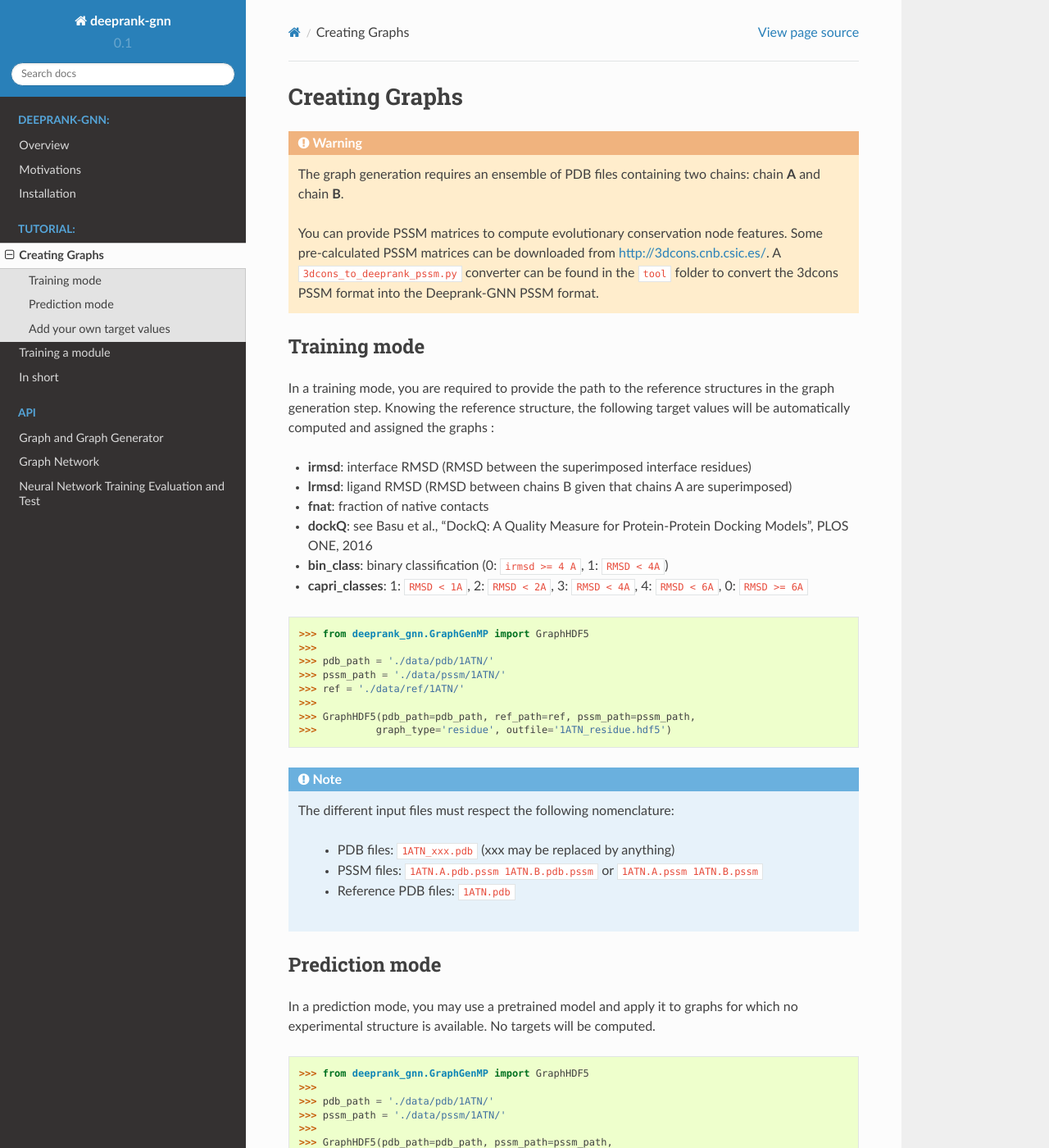
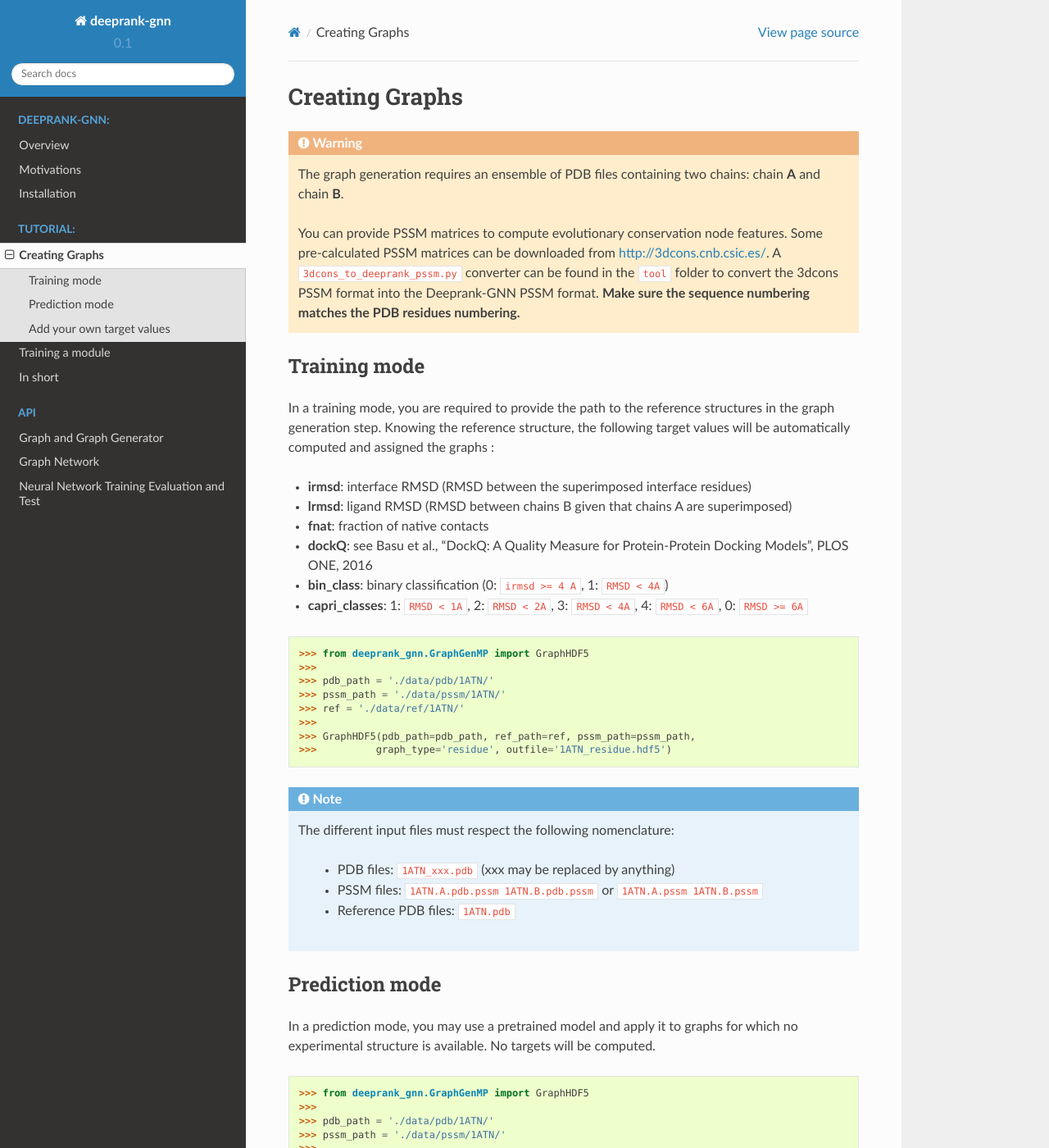
Before and after one commit to DeepRank/Deeprank-GNN, a Sphinx documentation site: the page built from docs/tutorial.generate_graph.rst, in a window 1280 px wide and 1400 px high. Shown: the whole window at 82% size. Built offline with Sphinx 7.4.7 and the Read the Docs theme 2.0.0, drawn with Linux system fonts in a browser that asks for light colours; some of the changed text lies outside the part shown.

Commit message:
Update tutorial.generate_graph.rst

```diff
--- a/docs/tutorial.generate_graph.rst
+++ b/docs/tutorial.generate_graph.rst
@@ -8,8 +8,7 @@ Creating Graphs
   The graph generation requires an ensemble of PDB files containing two chains: chain **A** and chain **B**.
 
   You can provide PSSM matrices to compute evolutionary conservation node features. Some pre-calculated PSSM matrices can be downloaded from http://3dcons.cnb.csic.es/.
-  A ``3dcons_to_deeprank_pssm.py`` converter can be found in the ``tool`` folder to convert the 3dcons PSSM format into the Deeprank-GNN PSSM format.
-
+  A ``3dcons_to_deeprank_pssm.py`` converter can be found in the ``tool`` folder to convert the 3dcons PSSM format into the Deeprank-GNN PSSM format. **Make sure the sequence numbering matches the PDB residues numbering.**
 
 Training mode
 -------------------------------------
```
Also changed, not shown: other parts of docs/tutorial.generate_graph.rst (+1 -1 lines).
